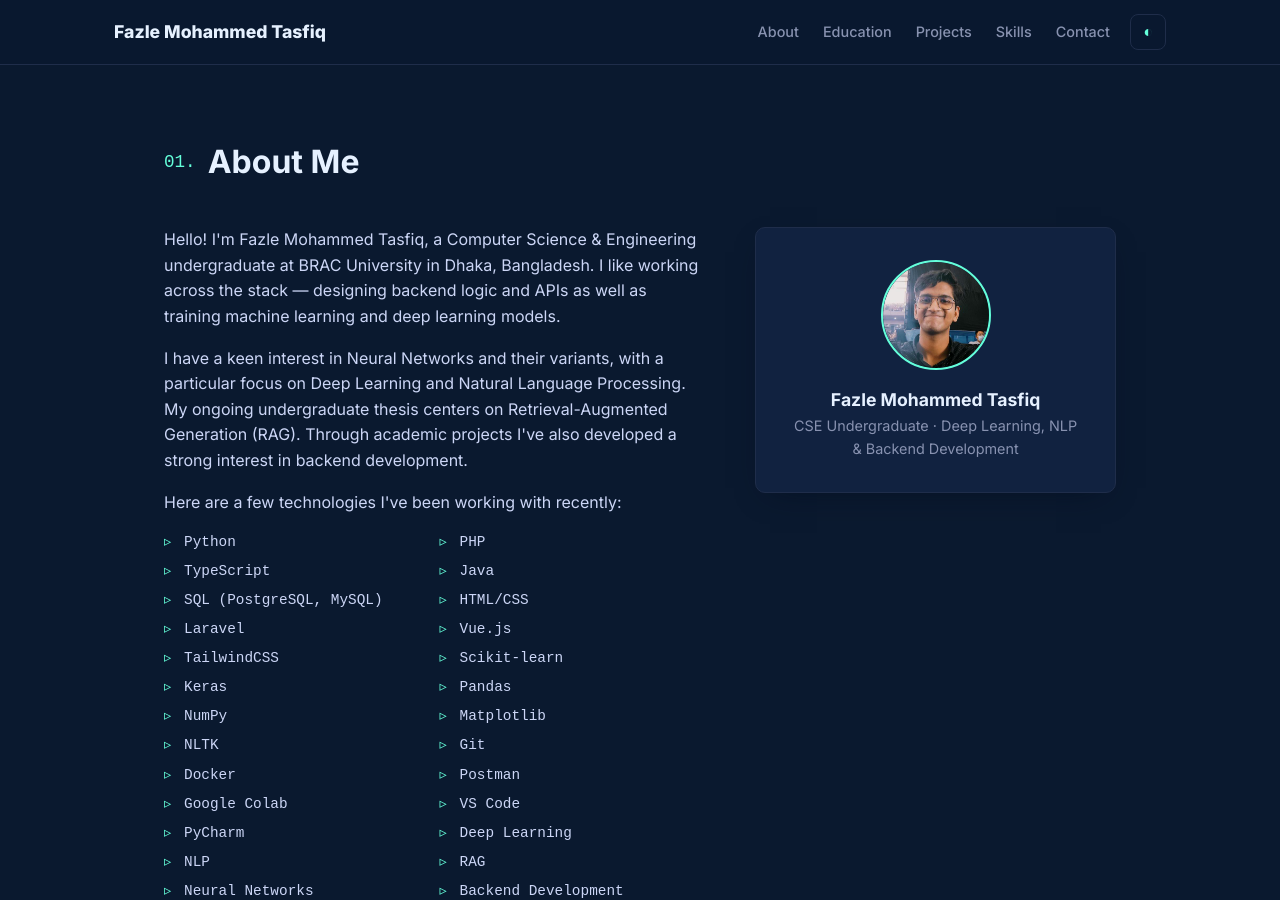
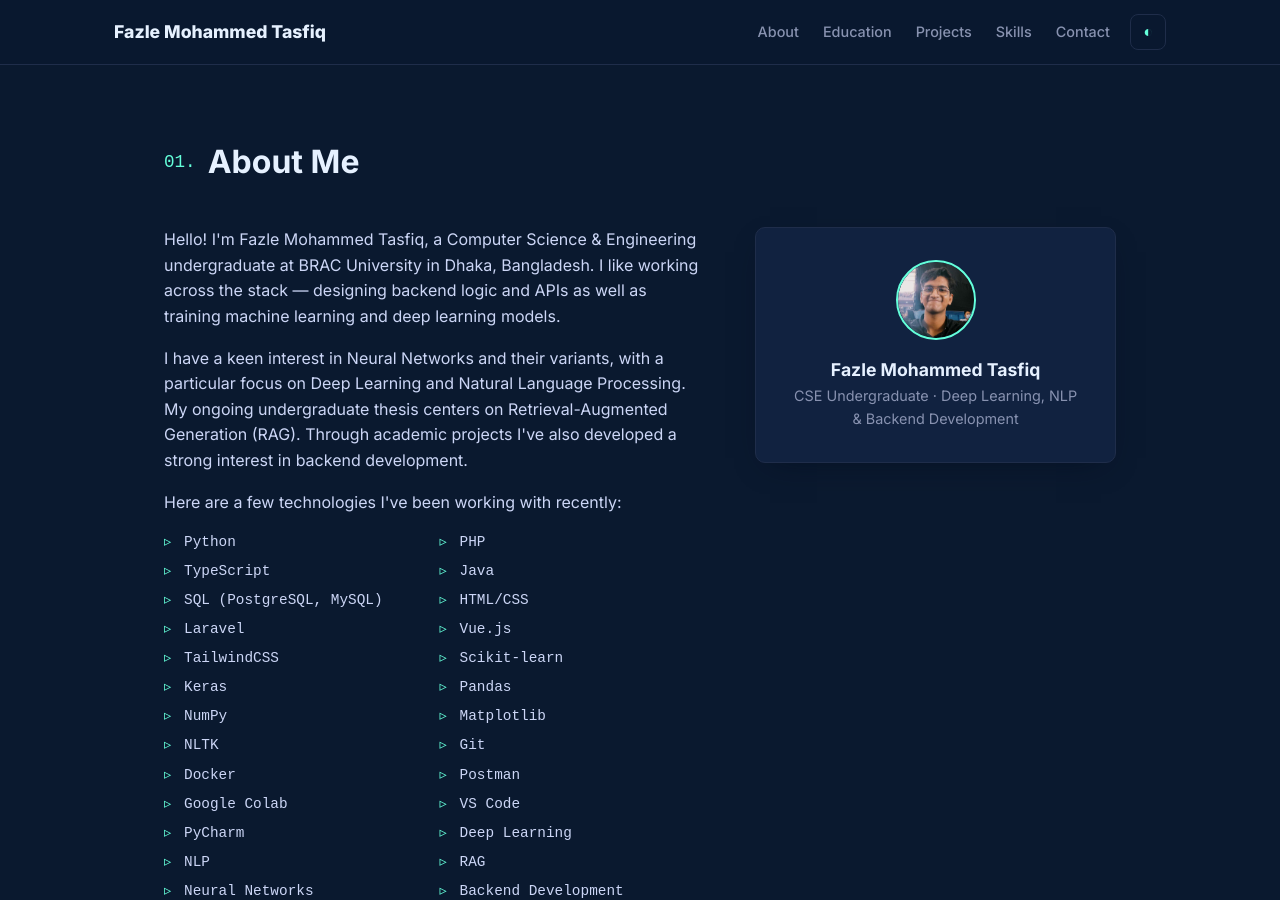
Before and after one commit to Tasfiq95/tasfiq95.github.io, a Jekyll site: the page built from index.html, in a window 1280 px wide and 900 px high, scrolled down 811 px. Built offline with Jekyll 4.4.1, drawn with Linux system fonts in a browser that asks for light colours.

Commit message:
Shrink profile photo to 80px

```diff
--- a/assets/css/style.css
+++ b/assets/css/style.css
@@ -112,7 +112,7 @@ a:hover { color: var(--heading); }
   border-radius: var(--radius); padding: 32px; text-align: center; box-shadow: var(--shadow);
 }
 .avatar {
-  width: 110px; height: 110px; margin: 0 auto 16px; border-radius: 50%;
+  width: 80px; height: 80px; margin: 0 auto 16px; border-radius: 50%;
   background: var(--accent-dim); color: var(--accent);
   display: flex; align-items: center; justify-content: center;
   font-size: 2rem; font-weight: 800; border: 2px solid var(--accent);
```
